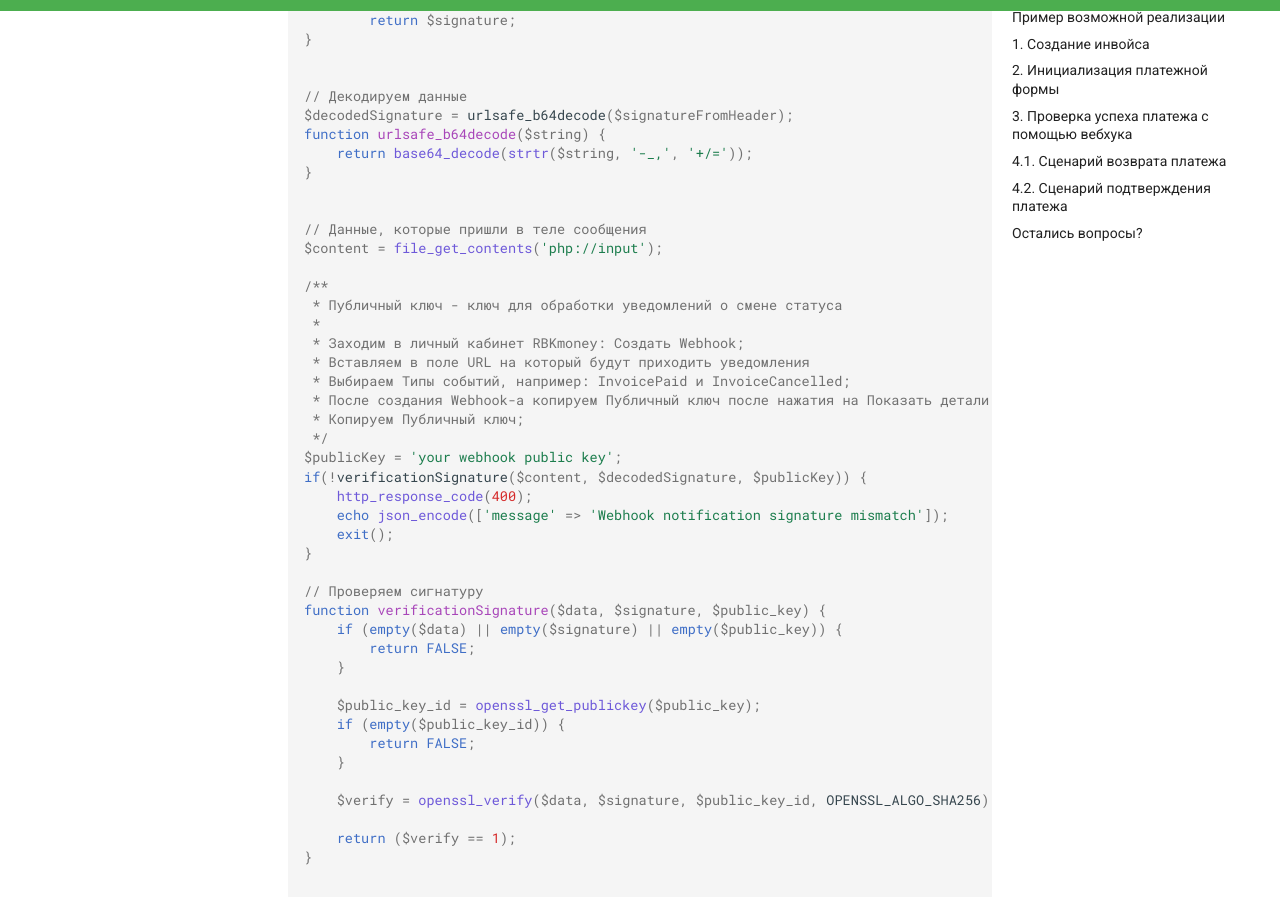
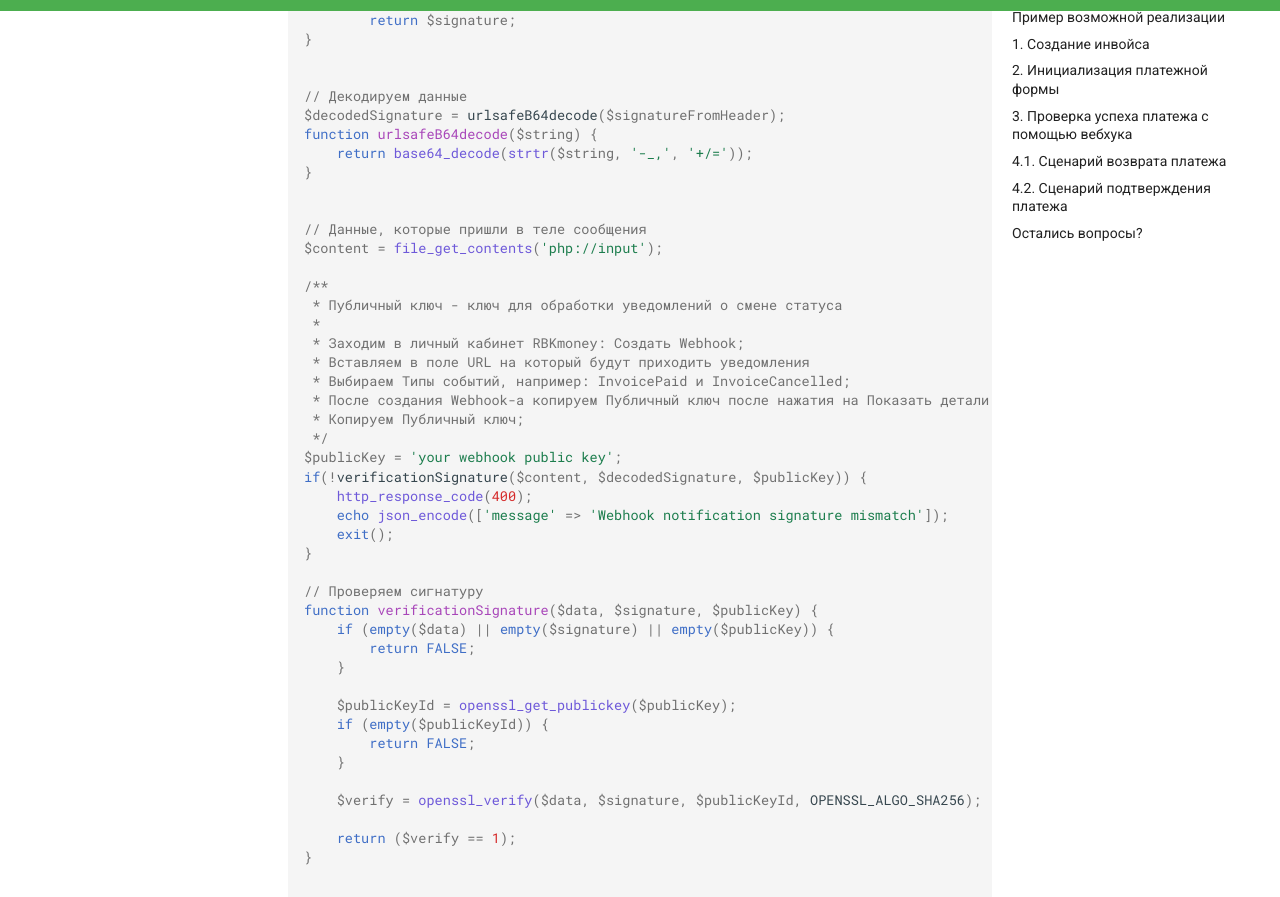
Before and after one commit to rbkmoney/docs, an MkDocs documentation site: the page built from content/integrations/examples/php-kkt-cart-webhooks.md, in a window 1280 px wide and 1400 px high, scrolled down 6064 px. Shown: the part 154-1051 px from the top of the window. Built offline with MkDocs 1.6.1 and Material for MkDocs 9.7.7, drawn with Linux system fonts in a browser that asks for light colours; nearby versions of some CDN libraries; comment, search, counter and statistics services are not loaded; old or Windows-style settings are respelled for this version of MkDocs.

Commit message:
Updated examples

```diff
--- a/content/integrations/examples/php-kkt-cart-webhooks.md
+++ b/content/integrations/examples/php-kkt-cart-webhooks.md
@@ -259,8 +259,8 @@
 
 
 // Декодируем данные
-$decodedSignature = urlsafe_b64decode($signatureFromHeader);
-function urlsafe_b64decode($string) {
+$decodedSignature = urlsafeB64decode($signatureFromHeader);
+function urlsafeB64decode($string) {
     return base64_decode(strtr($string, '-_,', '+/='));
 }
 
@@ -285,17 +285,17 @@
 }
 
 // Проверяем сигнатуру
-function verificationSignature($data, $signature, $public_key) {
-    if (empty($data) || empty($signature) || empty($public_key)) {
+function verificationSignature($data, $signature, $publicKey) {
+    if (empty($data) || empty($signature) || empty($publicKey)) {
         return FALSE;
     }
 
-    $public_key_id = openssl_get_publickey($public_key);
-    if (empty($public_key_id)) {
+    $publicKeyId = openssl_get_publickey($publicKey);
+    if (empty($publicKeyId)) {
         return FALSE;
     }
 
-    $verify = openssl_verify($data, $signature, $public_key_id, OPENSSL_ALGO_SHA256);
+    $verify = openssl_verify($data, $signature, $publicKeyId, OPENSSL_ALGO_SHA256);
 
     return ($verify == 1);
 }
```
